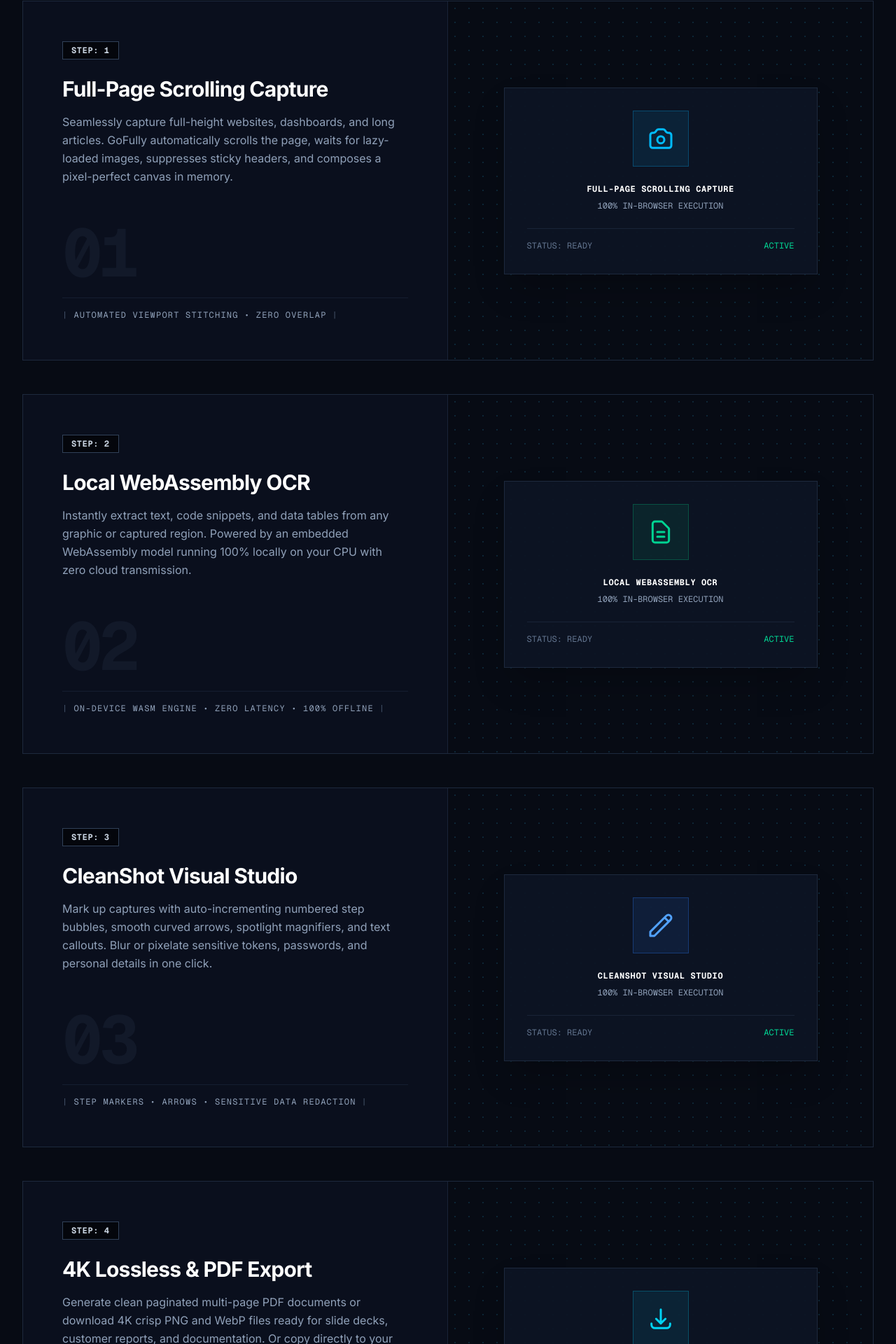
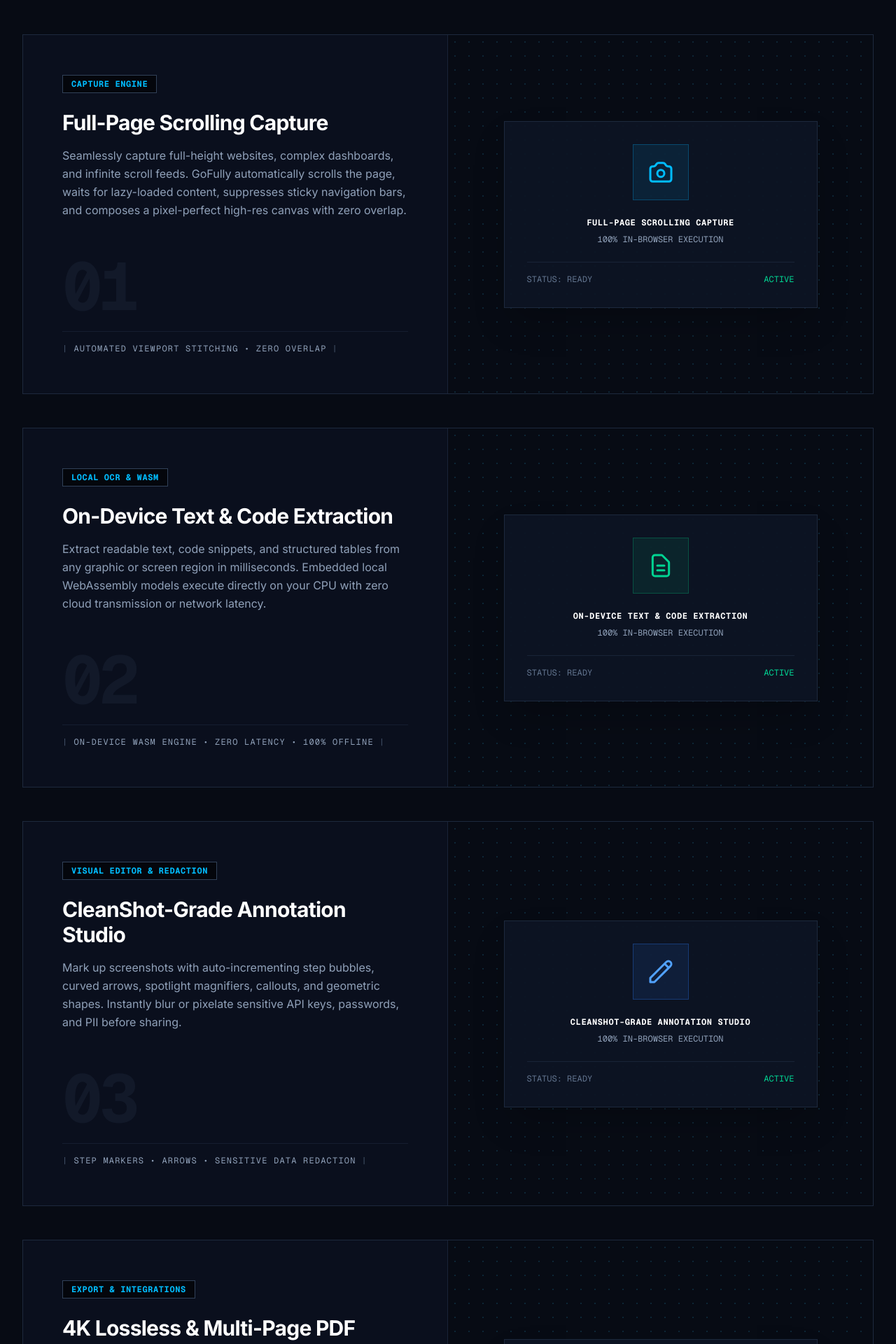
Before and after one commit to MUZEEBURRAHAMAN/gofully-extension, a Next.js app: page / in a window 1280 px wide. Shown: the part 1147-3067 px from the top of the page at 70% size. Built offline with nearby package versions, Linux system fonts and the light colour scheme.

Commit message:
feat(landing): update features section headings, feature tags, and supporting copy

```diff
--- a/app/page.tsx
+++ b/app/page.tsx
@@ -3,13 +3,13 @@
 import Hero26 from "@/components/originkit/hero-26";
 import { SiteFooter } from "@/components/footer";
 
-const STEPS = [
+const FEATURES = [
   {
-    stepNumber: "01",
-    stepTag: "Step: 1",
+    number: "01",
+    tag: "CAPTURE ENGINE",
     title: "Full-Page Scrolling Capture",
     description:
-      "Seamlessly capture full-height websites, dashboards, and long articles. GoFully automatically scrolls the page, waits for lazy-loaded images, suppresses sticky headers, and composes a pixel-perfect canvas in memory.",
+      "Seamlessly capture full-height websites, complex dashboards, and infinite scroll feeds. GoFully automatically scrolls the page, waits for lazy-loaded content, suppresses sticky navigation bars, and composes a pixel-perfect high-res canvas with zero overlap.",
     footerPill: "AUTOMATED VIEWPORT STITCHING • ZERO OVERLAP",
     icon: (
       <svg className="h-10 w-10 text-sky-400" fill="none" stroke="currentColor" viewBox="0 0 24 24">
@@ -20,11 +20,11 @@
     badgeColor: "text-sky-400 border-sky-500/30 bg-sky-500/10",
   },
   {
-    stepNumber: "02",
-    stepTag: "Step: 2",
-    title: "Local WebAssembly OCR",
+    number: "02",
+    tag: "LOCAL OCR & WASM",
+    title: "On-Device Text & Code Extraction",
     description:
-      "Instantly extract text, code snippets, and data tables from any graphic or captured region. Powered by an embedded WebAssembly model running 100% locally on your CPU with zero cloud transmission.",
+      "Extract readable text, code snippets, and structured tables from any graphic or screen region in milliseconds. Embedded local WebAssembly models execute directly on your CPU with zero cloud transmission or network latency.",
     footerPill: "ON-DEVICE WASM ENGINE • ZERO LATENCY • 100% OFFLINE",
     icon: (
       <svg className="h-10 w-10 text-emerald-400" fill="none" stroke="currentColor" viewBox="0 0 24 24">
@@ -34,11 +34,11 @@
     badgeColor: "text-emerald-400 border-emerald-500/30 bg-emerald-500/10",
   },
   {
-    stepNumber: "03",
-    stepTag: "Step: 3",
-    title: "CleanShot Visual Studio",
+    number: "03",
+    tag: "VISUAL EDITOR & REDACTION",
+    title: "CleanShot-Grade Annotation Studio",
     description:
-      "Mark up captures with auto-incrementing numbered step bubbles, smooth curved arrows, spotlight magnifiers, and text callouts. Blur or pixelate sensitive tokens, passwords, and personal details in one click.",
+      "Mark up screenshots with auto-incrementing step bubbles, curved arrows, spotlight magnifiers, callouts, and geometric shapes. Instantly blur or pixelate sensitive API keys, passwords, and PII before sharing.",
     footerPill: "STEP MARKERS • ARROWS • SENSITIVE DATA REDACTION",
     icon: (
       <svg className="h-10 w-10 text-blue-400" fill="none" stroke="currentColor" viewBox="0 0 24 24">
@@ -48,11 +48,11 @@
     badgeColor: "text-blue-400 border-blue-500/30 bg-blue-500/10",
   },
   {
-    stepNumber: "04",
-    stepTag: "Step: 4",
-    title: "4K Lossless & PDF Export",
+    number: "04",
+    tag: "EXPORT & INTEGRATIONS",
+    title: "4K Lossless & Multi-Page PDF Export",
     description:
-      "Generate clean paginated multi-page PDF documents or download 4K crisp PNG and WebP files ready for slide decks, customer reports, and documentation. Or copy directly to your clipboard in a single stroke.",
+      "Generate clean paginated multi-page PDF documents or download 4K crisp PNG and WebP files ready for presentations and client reports. Or copy directly to your system clipboard in a single stroke.",
     footerPill: "4K PNG • LOSSLESS WEBP • PAGINATED MULTI-PAGE PDF",
     icon: (
       <svg className="h-10 w-10 text-cyan-400" fill="none" stroke="currentColor" viewBox="0 0 24 24">
@@ -69,25 +69,25 @@
       {/* NATIVE ORIGINKIT HERO 26 */}
       <Hero26 />
 
-      {/* STEP-BY-STEP CAPTURE STUDIO SECTION */}
+      {/* CORE FEATURES SHOWCASE SECTION */}
       <section id="features" className="relative py-28 px-6 lg:px-8 border-t border-slate-800/80 bg-[#070b14]">
         <div className="mx-auto max-w-7xl">
           {/* Header */}
           <div className="text-center max-w-3xl mx-auto mb-20">
             <span className="inline-block bg-[#000] border border-slate-700 px-3.5 py-1 text-xs font-mono font-bold uppercase tracking-wider text-sky-400">
-              Complete Capture Studio
+              Core Features
             </span>
             <h2 className="mt-4 text-3xl font-extrabold tracking-tight sm:text-5xl text-white">
-              How GoFully Works
+              Powerful Features for Modern Workflows
             </h2>
             <p className="mt-4 text-base text-slate-400">
-              A complete end-to-end capture, OCR extraction, annotation, and export workflow designed for high-performance teams.
+              Engineered from the ground up to capture, extract, annotate, and deliver pixel-perfect visual intelligence with zero cloud latency.
             </p>
           </div>
 
-          {/* Sequential Step Showcases */}
+          {/* Sequential Feature Showcases */}
           <div className="space-y-12">
-            {STEPS.map((step, idx) => (
+            {FEATURES.map((feature, idx) => (
               <div
                 key={idx}
                 className="border border-slate-800 bg-[#0a0f1d] grid grid-cols-1 lg:grid-cols-12 overflow-hidden transition-all duration-200 hover:border-slate-700"
@@ -95,30 +95,30 @@
                 {/* Left Column: Content */}
                 <div className="relative p-8 lg:p-14 flex flex-col justify-between lg:col-span-6 border-b lg:border-b-0 lg:border-r border-slate-800/80">
                   <div>
-                    {/* Step Tag */}
-                    <div className="inline-block border border-slate-700 bg-black/60 px-3 py-1 text-xs font-mono font-bold uppercase tracking-wider text-slate-300">
-                      {step.stepTag}
+                    {/* Feature Tag */}
+                    <div className="inline-block border border-slate-700 bg-black/60 px-3 py-1 text-xs font-mono font-bold uppercase tracking-wider text-sky-400">
+                      {feature.tag}
                     </div>
 
-                    {/* Step Title */}
+                    {/* Feature Title */}
                     <h3 className="mt-6 text-2xl lg:text-3xl font-bold text-white tracking-tight">
-                      {step.title}
+                      {feature.title}
                     </h3>
 
-                    {/* Step Description */}
+                    {/* Feature Description */}
                     <p className="mt-4 text-sm lg:text-base text-slate-400 leading-relaxed max-w-lg">
-                      {step.description}
+                      {feature.description}
                     </p>
                   </div>
 
                   {/* Watermark Number & Footer Ticker */}
                   <div className="mt-12">
                     <div className="text-6xl lg:text-8xl font-extrabold font-mono text-slate-800/40 select-none tracking-tighter">
-                      {step.stepNumber}
+                      {feature.number}
                     </div>
                     <div className="mt-4 pt-4 border-t border-slate-800/60 text-xs font-mono uppercase tracking-widest text-slate-400 flex items-center gap-2">
                       <span className="text-slate-600">|</span>
-                      <span>{step.footerPill}</span>
+                      <span>{feature.footerPill}</span>
                       <span className="text-slate-600">|</span>
                     </div>
                   </div>
@@ -138,12 +138,12 @@
 
                   {/* Central Visual Card */}
                   <div className="relative z-10 w-full max-w-md border border-slate-800 bg-[#0d1424]/90 p-8 flex flex-col items-center justify-center text-center shadow-2xl">
-                    <div className={`flex h-20 w-20 items-center justify-center border ${step.badgeColor} mb-6`}>
-                      {step.icon}
+                    <div className={`flex h-20 w-20 items-center justify-center border ${feature.badgeColor} mb-6`}>
+                      {feature.icon}
                     </div>
 
                     <div className="text-xs font-mono font-bold uppercase tracking-wider text-white">
-                      {step.title}
+                      {feature.title}
                     </div>
                     <div className="mt-2 text-xs font-mono text-slate-400">
                       100% IN-BROWSER EXECUTION
```
